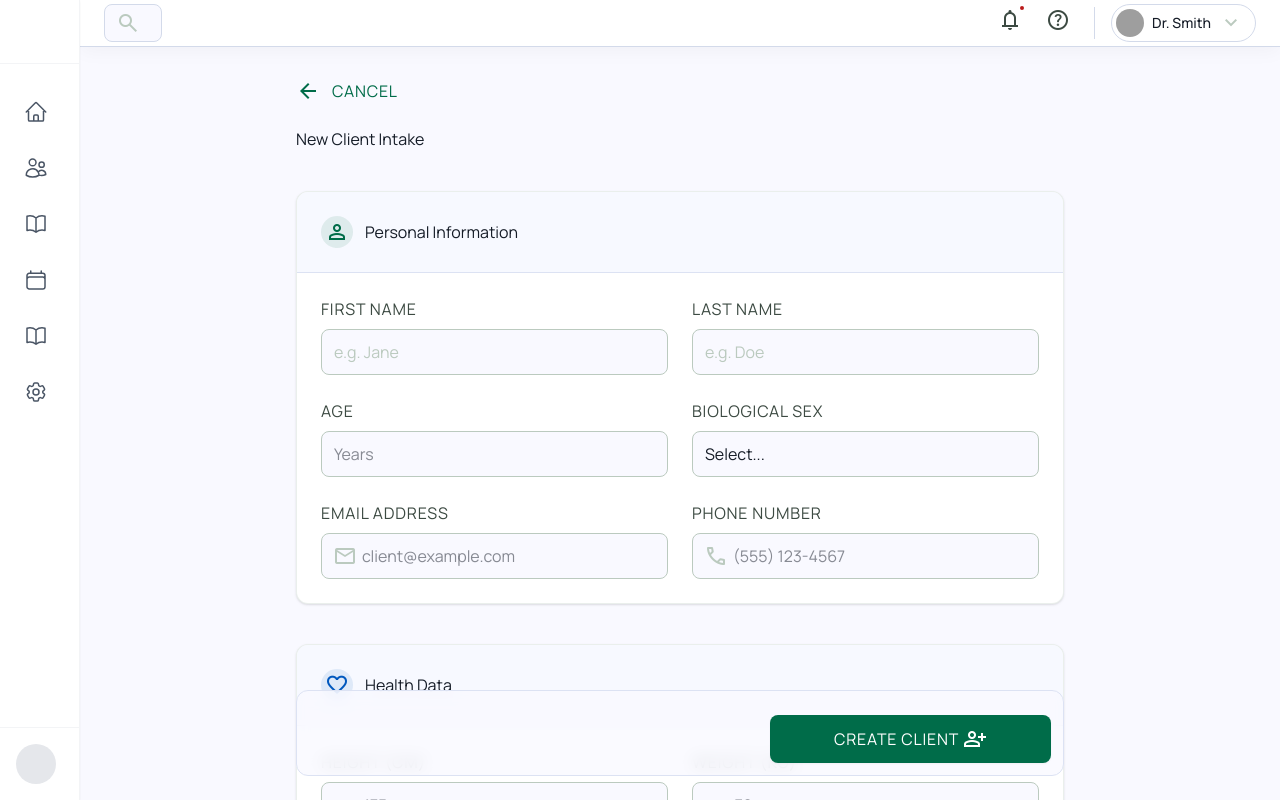
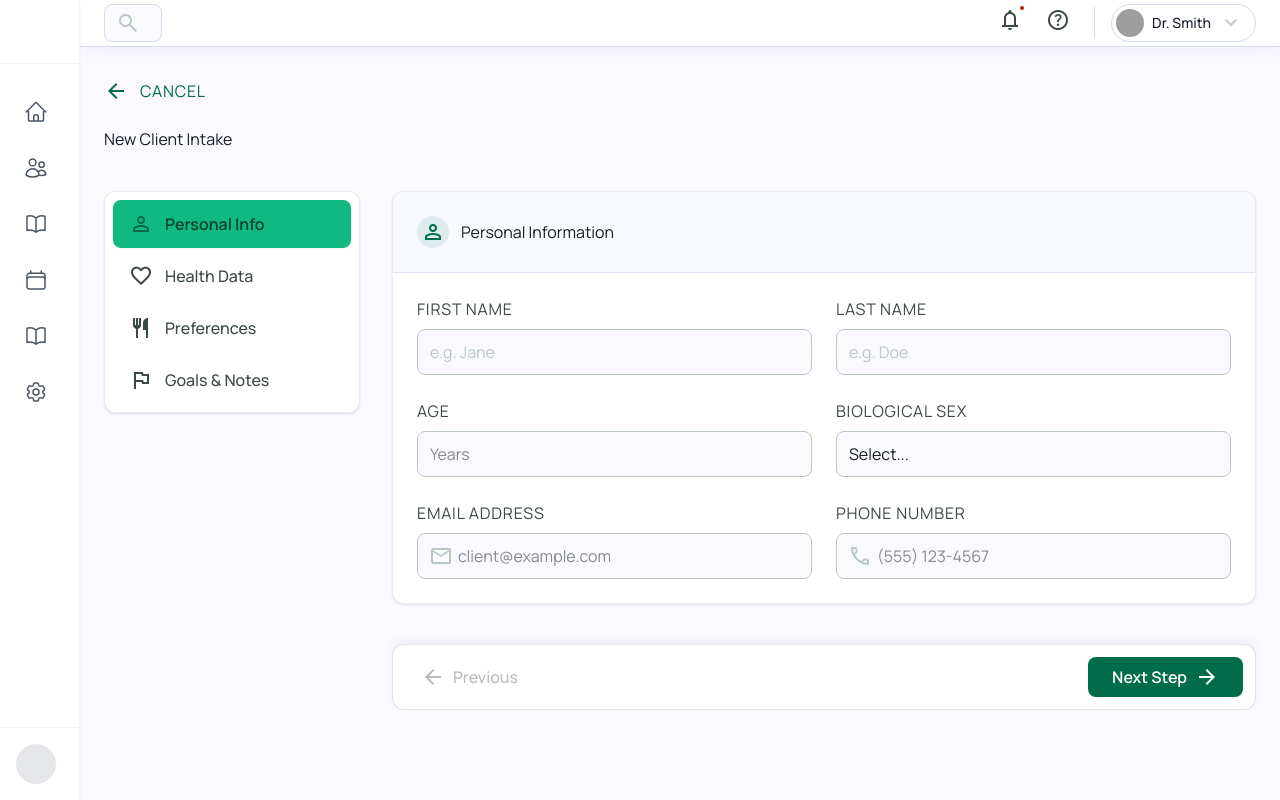
Before and after one commit to Shuvam19/nutri-dashboard, a Next.js app: page /clients/new in a window 1280 px wide. Built offline with nearby package versions, Linux system fonts and the light colour scheme; grey boxes are pictures that could not be loaded.

Commit message:
Client Screen

```diff
--- a/src/app/(dashboard)/clients/page.tsx
+++ b/src/app/(dashboard)/clients/page.tsx
@@ -1,8 +1,14 @@
 import Link from "next/link";
-import { getClients } from "@/app/actions/client";
+import { getPaginatedClients } from "@/app/actions/client";
 
-export default async function ClientsPage() {
-  const clients = await getClients();
+export default async function ClientsPage({ searchParams }: { searchParams: Promise<{ page?: string }> }) {
+  const resolvedSearchParams = await searchParams;
+  const page = parseInt(resolvedSearchParams.page || "1", 10);
+  const limit = 10;
+  const { data: clients, count } = await getPaginatedClients(page, limit);
+  const totalPages = Math.ceil(count / limit);
+  const startCount = (page - 1) * limit + 1;
+  const endCount = Math.min(page * limit, count);
   return (
     <>
       <div className="flex flex-col sm:flex-row justify-between items-start sm:items-center gap-base">
@@ -139,24 +145,62 @@ export default async function ClientsPage() {
           </table>
         </div>
         <div className="px-md py-sm border-t border-surface-dim bg-surface-container-low flex items-center justify-between mt-auto">
-          <span className="font-body-sm text-body-sm text-on-surface-variant">Showing <span className="font-semibold text-on-surface">1</span> to <span className="font-semibold text-on-surface">4</span> of <span className="font-semibold text-on-surface">128</span> clients</span>
+          <span className="font-body-sm text-body-sm text-on-surface-variant">
+            Showing <span className="font-semibold text-on-surface">{count > 0 ? startCount : 0}</span> to <span className="font-semibold text-on-surface">{endCount}</span> of <span className="font-semibold text-on-surface">{count}</span> clients
+          </span>
+          {totalPages > 1 && (
             <div className="flex gap-1">
+              {page > 1 ? (
+                <Link href={`/clients?page=${page - 1}`} className="px-3 py-1.5 rounded-md border border-outline-variant text-on-surface-variant bg-surface-container-lowest hover:bg-surface-variant font-body-sm text-body-sm flex items-center gap-1 transition-colors">
+                  <span className="material-symbols-outlined text-[16px]">chevron_left</span>
+                  Prev
+                </Link>
+              ) : (
                 <button className="px-3 py-1.5 rounded-md border border-outline-variant text-outline font-body-sm text-body-sm flex items-center gap-1 opacity-50 cursor-not-allowed" disabled>
                   <span className="material-symbols-outlined text-[16px]">chevron_left</span>
                   Prev
                 </button>
+              )}
+
               <div className="hidden sm:flex gap-1 mx-2">
-              <button className="w-8 h-8 rounded-md border border-secondary bg-secondary text-on-secondary font-body-sm text-body-sm flex items-center justify-center font-medium shadow-card">1</button>
-              <button className="w-8 h-8 rounded-md border border-outline-variant text-on-surface-variant bg-surface-container-lowest hover:bg-surface-variant font-body-sm text-body-sm flex items-center justify-center transition-colors">2</button>
-              <button className="w-8 h-8 rounded-md border border-outline-variant text-on-surface-variant bg-surface-container-lowest hover:bg-surface-variant font-body-sm text-body-sm flex items-center justify-center transition-colors">3</button>
-              <span className="w-8 h-8 flex items-center justify-center text-outline">...</span>
-              <button className="w-8 h-8 rounded-md border border-outline-variant text-on-surface-variant bg-surface-container-lowest hover:bg-surface-variant font-body-sm text-body-sm flex items-center justify-center transition-colors">12</button>
+                {Array.from({ length: totalPages }).map((_, i) => {
+                  const p = i + 1;
+                  // Show current page, first, last, and neighbors
+                  if (p === 1 || p === totalPages || (p >= page - 1 && p <= page + 1)) {
+                    return (
+                      <Link
+                        key={p}
+                        href={`/clients?page=${p}`}
+                        className={`w-8 h-8 rounded-md flex items-center justify-center font-body-sm text-body-sm transition-colors ${p === page
+                            ? 'border border-secondary bg-secondary text-on-secondary font-medium shadow-card'
+                            : 'border border-outline-variant text-on-surface-variant bg-surface-container-lowest hover:bg-surface-variant'
+                          }`}
+                      >
+                        {p}
+                      </Link>
+                    );
+                  }
+                  // Ellipsis for gaps
+                  if (p === page - 2 || p === page + 2) {
+                    return <span key={p} className="w-8 h-8 flex items-center justify-center text-outline">...</span>;
+                  }
+                  return null;
+                })}
               </div>
-            <button className="px-3 py-1.5 rounded-md border border-outline-variant text-on-surface-variant bg-surface-container-lowest hover:bg-surface-variant font-body-sm text-body-sm flex items-center gap-1 transition-colors">
+
+              {page < totalPages ? (
+                <Link href={`/clients?page=${page + 1}`} className="px-3 py-1.5 rounded-md border border-outline-variant text-on-surface-variant bg-surface-container-lowest hover:bg-surface-variant font-body-sm text-body-sm flex items-center gap-1 transition-colors">
+                  Next
+                  <span className="material-symbols-outlined text-[16px]">chevron_right</span>
+                </Link>
+              ) : (
+                <button className="px-3 py-1.5 rounded-md border border-outline-variant text-outline font-body-sm text-body-sm flex items-center gap-1 opacity-50 cursor-not-allowed" disabled>
                   Next
                   <span className="material-symbols-outlined text-[16px]">chevron_right</span>
                 </button>
+              )}
             </div>
+          )}
         </div>
       </div>
     </>
--- a/src/app/actions/client.ts
+++ b/src/app/actions/client.ts
@@ -21,6 +21,27 @@ export async function getClients() {
     return [];
   }
   return data;
+}
+
+export async function getPaginatedClients(page: number = 1, limit: number = 10) {
+  const supabase = await createClient();
+  const offset = (page - 1) * limit;
+
+  const { data, count, error } = await supabase
+    .from("clients")
+    .select(`
+      *,
+      profiles:assigned_consultant(full_name)
+    `, { count: "exact" })
+    .order("created_at", { ascending: false })
+    .range(offset, offset + limit - 1);
+
+  if (error) {
+    console.error("Error fetching paginated clients:", error);
+    return { data: [], count: 0 };
+  }
+
+  return { data, count: count || 0 };
 }
 
 export async function createClientAction(prevState: any, formData: FormData) {
--- a/src/components/forms/ClientIntakeForm.tsx
+++ b/src/components/forms/ClientIntakeForm.tsx
@@ -1,13 +1,17 @@
 "use client";
 
-import React, { useActionState } from "react";
+import React, { useActionState, useState } from "react";
 import Link from "next/link";
 import { createClientAction, updateClientAction } from "@/app/actions/client";
 import { Client } from "@/lib/types/database";
 
+type TabId = "personal" | "health" | "preferences" | "goals";
+
 export function ClientIntakeForm({ initialData }: { initialData?: Client }) {
   const action = initialData ? updateClientAction.bind(null, initialData.id) : createClientAction;
   const [state, formAction, isPending] = useActionState(action, null);
+
+  const [activeTab, setActiveTab] = useState<TabId>("personal");
 
   const isEdit = !!initialData;
   const title = isEdit ? "Edit Client Profile" : "New Client Intake";
@@ -21,9 +25,28 @@ export function ClientIntakeForm({ initialData }: { initialData?: Client }) {
     defaultLastName = parts.slice(1).join(" ") || "";
   }
 
+  const tabs = [
+    { id: "personal", label: "Personal Info", icon: "person" },
+    { id: "health", label: "Health Data", icon: "favorite" },
+    { id: "preferences", label: "Preferences", icon: "restaurant" },
+    { id: "goals", label: "Goals & Notes", icon: "flag" },
+  ] as const;
+
+  const currentIndex = tabs.findIndex(t => t.id === activeTab);
+  const isFirstTab = currentIndex === 0;
+  const isLastTab = currentIndex === tabs.length - 1;
+
+  const handleNext = () => {
+    if (!isLastTab) setActiveTab(tabs[currentIndex + 1].id);
+  };
+
+  const handlePrev = () => {
+    if (!isFirstTab) setActiveTab(tabs[currentIndex - 1].id);
+  };
+
   return (
-    <div className="w-full max-w-3xl mx-auto">
-      {/* Header & Progress */}
+    <div className="w-full max-w-6xl mx-auto px-4 md:px-0">
+      {/* Header */}
       <header className="mb-lg">
         <Link href={isEdit ? `/clients/${initialData.id}` : "/clients"} className="inline-flex items-center gap-sm mb-md text-surface-tint hover:underline">
           <span className="material-symbols-outlined text-2xl">arrow_back</span>
@@ -32,14 +55,42 @@ export function ClientIntakeForm({ initialData }: { initialData?: Client }) {
         <h1 className="font-h1 text-h1 text-on-background mb-md">{title}</h1>
       </header>
 
-      <form className="space-y-lg" action={formAction}>
+      <form className="flex flex-col md:flex-row gap-8" action={formAction}>
+
+        {/* Sidebar Navigation (iPad Split View Left) */}
+        <div className="w-full md:w-64 shrink-0">
+          <div className="sticky top-24 bg-surface-container-lowest rounded-xl shadow-card border border-outline-variant/30 p-2 overflow-hidden flex flex-row md:flex-col gap-1 overflow-x-auto hide-scrollbar">
+            {tabs.map((tab) => (
+              <button
+                key={tab.id}
+                type="button"
+                onClick={() => setActiveTab(tab.id as TabId)}
+                className={`flex items-center gap-3 px-4 py-3 rounded-lg text-left transition-colors whitespace-nowrap md:whitespace-normal
+                  ${activeTab === tab.id
+                    ? "bg-primary-container text-on-primary-container font-semibold shadow-sm"
+                    : "text-on-surface-variant hover:bg-surface-container hover:text-on-surface font-medium"
+                  }`}
+              >
+                <span className={`material-symbols-outlined text-[20px] ${activeTab === tab.id ? "text-primary" : "text-on-surface-variant"}`}>
+                  {tab.icon}
+                </span>
+                <span className="font-body-md text-body-md">{tab.label}</span>
+              </button>
+            ))}
+          </div>
+        </div>
+
+        {/* Form Content Area (iPad Split View Right) */}
+        <div className="flex-1 space-y-lg min-w-0 pb-24">
+
           {state?.success === false && (
-          <div className="bg-error-container text-on-error-container p-md rounded-lg mb-4 text-sm">
+            <div className="bg-error-container text-on-error-container p-md rounded-lg text-sm">
               {state.message}
             </div>
           )}
 
           {/* Section 1: Personal Info */}
+          <div className={activeTab === "personal" ? "block" : "hidden"}>
             <section className="bg-surface-container-lowest rounded-xl shadow-card border border-outline-variant/30 overflow-hidden">
               <div className="px-md py-md border-b border-surface-variant bg-surface-container-low/50 flex items-center gap-sm">
                 <div className="w-8 h-8 rounded-full bg-primary/10 flex items-center justify-center text-primary">
@@ -124,8 +175,10 @@ export function ClientIntakeForm({ initialData }: { initialData?: Client }) {
                 </div>
               </div>
             </section>
+          </div>
 
           {/* Section 2: Health Data */}
+          <div className={activeTab === "health" ? "block" : "hidden"}>
             <section className="bg-surface-container-lowest rounded-xl shadow-card border border-outline-variant/30 overflow-hidden">
               <div className="px-md py-md border-b border-surface-variant bg-surface-container-low/50 flex items-center justify-between">
                 <div className="flex items-center gap-sm">
@@ -204,8 +257,10 @@ export function ClientIntakeForm({ initialData }: { initialData?: Client }) {
                 </div>
               </div>
             </section>
+          </div>
 
           {/* Section 3: Preferences */}
+          <div className={activeTab === "preferences" ? "block" : "hidden"}>
             <section className="bg-surface-container-lowest rounded-xl shadow-card border border-outline-variant/30 overflow-hidden">
               <div className="px-md py-md border-b border-surface-variant bg-surface-container-low/50 flex items-center justify-between">
                 <div className="flex items-center gap-sm">
@@ -241,8 +296,10 @@ export function ClientIntakeForm({ initialData }: { initialData?: Client }) {
                 </div>
               </div>
             </section>
+          </div>
 
           {/* Section 4: Goals & Notes */}
+          <div className={activeTab === "goals" ? "block" : "hidden"}>
             <section className="bg-surface-container-lowest rounded-xl shadow-card border border-outline-variant/30 overflow-hidden">
               <div className="px-md py-md border-b border-surface-variant bg-surface-container-low/50 flex items-center justify-between">
                 <div className="flex items-center gap-sm">
@@ -273,19 +330,46 @@ export function ClientIntakeForm({ initialData }: { initialData?: Client }) {
                 </div>
               </div>
             </section>
+          </div>
 
-        {/* Action Bar */}
-        <div className="pt-md flex justify-end gap-sm items-center sticky bottom-md bg-background/80 backdrop-blur-sm p-sm rounded-xl border border-surface-variant">
+          {/* Fixed Action Bar at bottom */}
+          <div className="fixed bottom-0 left-0 right-0 md:sticky md:bottom-md md:left-auto md:right-auto mt-lg bg-surface-container-lowest/90 backdrop-blur-md p-4 md:p-sm rounded-t-xl md:rounded-xl border-t md:border border-outline-variant/50 shadow-[0_-4px_10px_rgba(0,0,0,0.05)] flex items-center justify-between gap-4 z-50">
             <button
-            className="font-label-caps text-label-caps px-xl py-[12px] rounded-DEFAULT bg-primary text-on-primary hover:bg-primary/90 transition-colors uppercase tracking-wider shadow-sm flex items-center gap-xs disabled:opacity-70"
+              type="button"
+              onClick={handlePrev}
+              disabled={isFirstTab}
+              className="px-4 py-2 font-body-md font-medium text-on-surface hover:bg-surface-container-low rounded-lg transition-colors disabled:opacity-30 flex items-center gap-2"
+            >
+              <span className="material-symbols-outlined text-[18px]">arrow_back</span>
+              <span className="hidden sm:inline">Previous</span>
+            </button>
+
+            <div className="flex items-center gap-4">
+              {!isLastTab && (
+                <button
+                  type="button"
+                  onClick={handleNext}
+                  className="px-6 py-2 bg-primary text-on-primary font-body-md font-semibold rounded-lg hover:bg-primary/90 transition-colors shadow-sm flex items-center gap-2"
+                >
+                  Next Step
+                  <span className="material-symbols-outlined text-[18px]">arrow_forward</span>
+                </button>
+              )}
+              {isLastTab && (
+                <button
+                  className="px-6 py-2 bg-primary text-on-primary font-body-md font-semibold rounded-lg hover:bg-primary/90 transition-colors shadow-sm flex items-center gap-2 disabled:opacity-70"
                   type="submit"
                   disabled={isPending}
                 >
                   {isPending ? "Saving..." : isEdit ? "Update Client Profile" : "Create Client"}
                   <span className="material-symbols-outlined text-[18px]">
-              {isEdit ? "save" : "person_add"}
+                    {isEdit ? "save" : "check_circle"}
                   </span>
                 </button>
+              )}
+            </div>
+          </div>
+
         </div>
       </form>
     </div>
```
Lines whose indentation alone changed are shown as unchanged.
